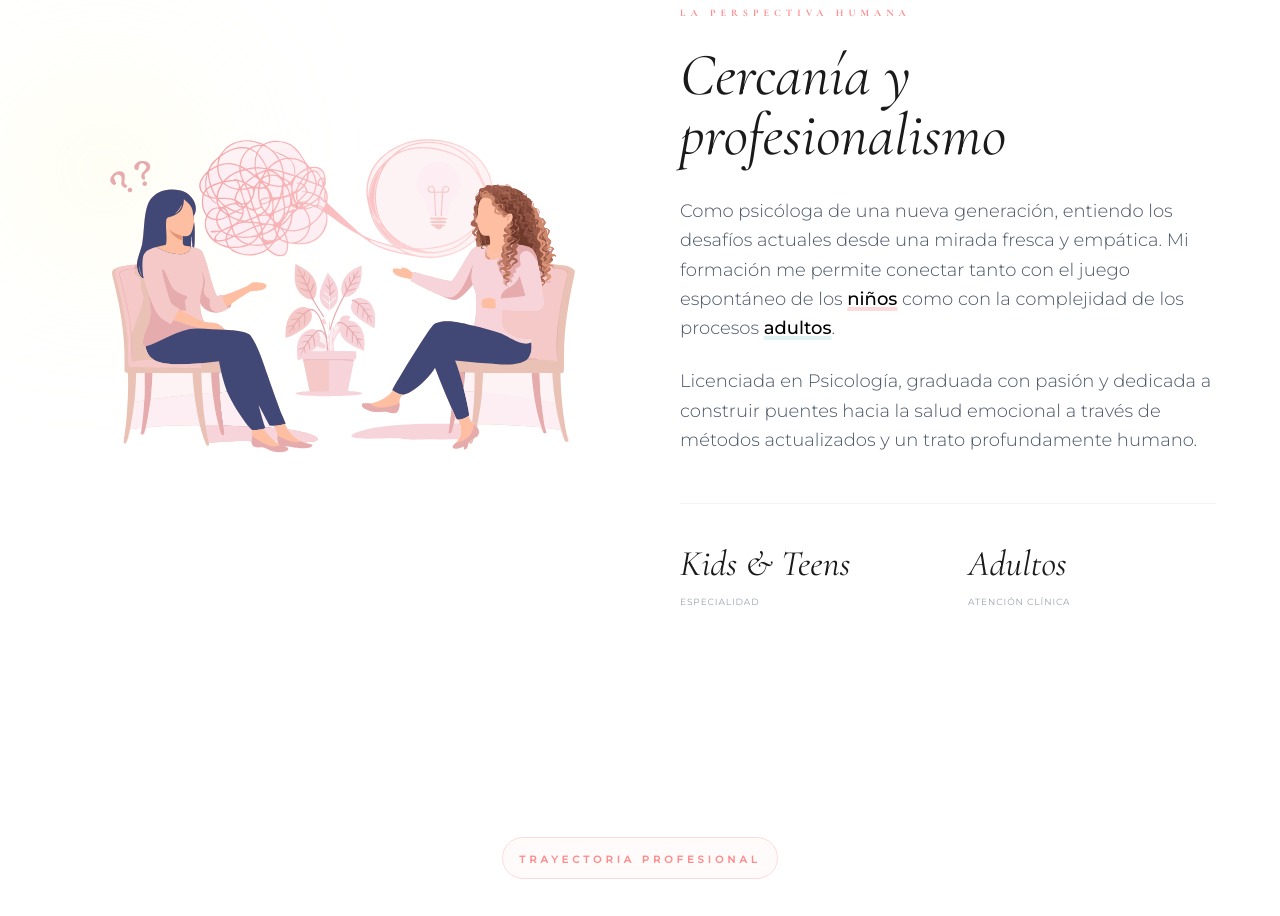
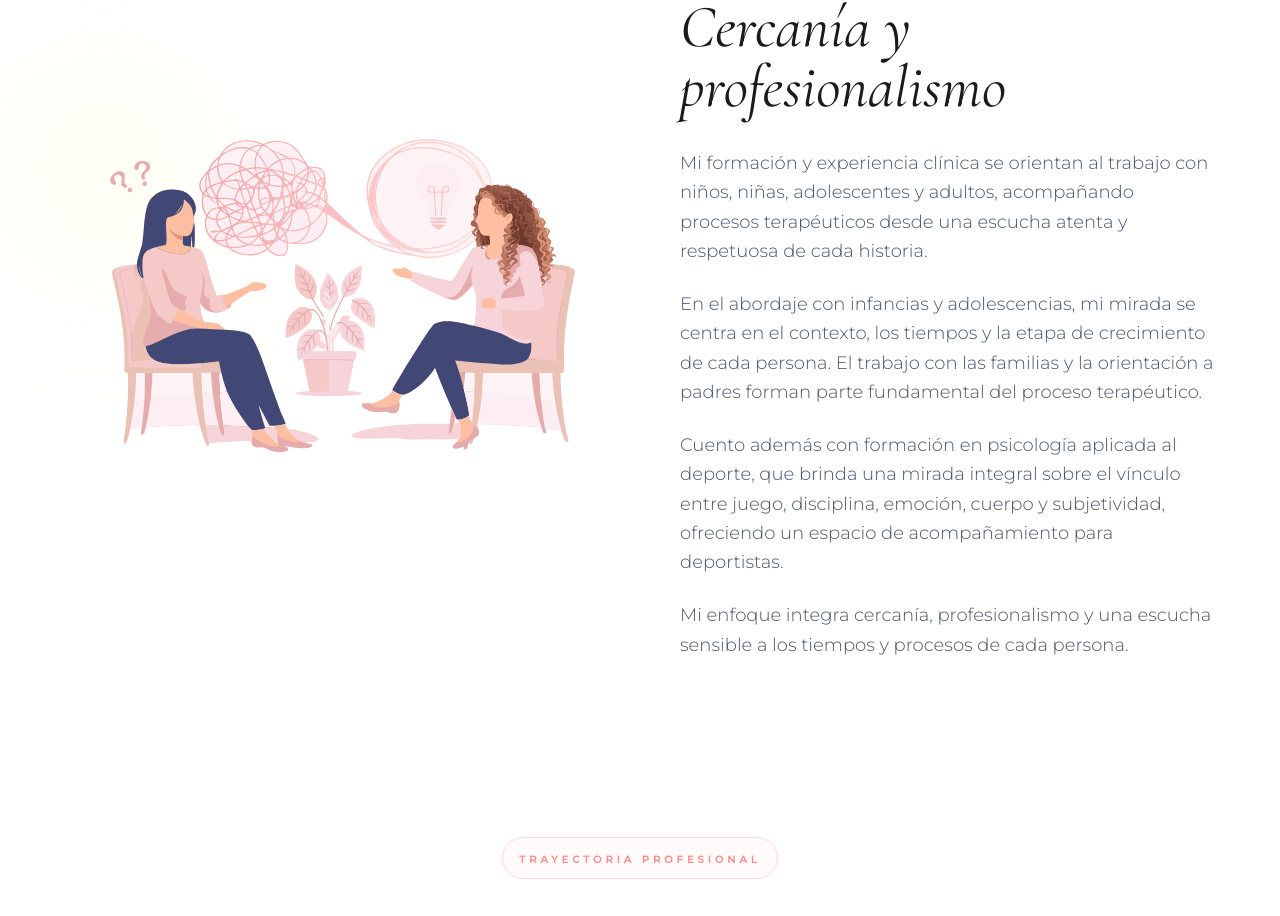
Before and after one commit to danilobassi8/Fiore-landing-page, a React (Vite) app: page / in a window 1280 px wide. Shown: the part 891-1807 px from the top of the page. Built offline with nearby package versions, Linux system fonts and the light colour scheme.

Commit message:
fix about

```diff
--- a/components/views/About.tsx
+++ b/components/views/About.tsx
@@ -21,27 +21,23 @@ const About: React.FC = () => {
             <h3 className="text-5xl md:text-6xl elegant-font mb-8 italic">Cercanía y profesionalismo</h3>
             <div className="space-y-6 text-gray-600 font-light text-lg leading-relaxed">
               <p>
-                Como psicóloga de una nueva generación, entiendo los desafíos actuales desde una mirada fresca y
-                empática. Mi formación me permite conectar tanto con el juego espontáneo de los{' '}
-                <span className="text-black font-medium underline decoration-[#FFDADA] decoration-4">niños</span> como
-                con la complejidad de los procesos{' '}
-                <span className="text-black font-medium underline decoration-[#E0F2F1] decoration-4">adultos</span>.
+                Mi formación y experiencia clínica se orientan al trabajo con niños, niñas, adolescentes y adultos,
+                acompañando procesos terapéuticos desde una escucha atenta y respetuosa de cada historia.
               </p>
               <p>
-                Licenciada en Psicología, graduada con pasión y dedicada a construir puentes hacia la salud emocional a
-                través de métodos actualizados y un trato profundamente humano.
+                En el abordaje con infancias y adolescencias, mi mirada se centra en el contexto, los tiempos y la etapa
+                de crecimiento de cada persona. El trabajo con las familias y la orientación a padres forman parte
+                fundamental del proceso terapéutico.
               </p>
-            </div>
-
-            <div className="grid grid-cols-2 gap-10 mt-12 pt-10 border-t border-gray-100">
-              <div>
-                <span className="block text-4xl elegant-font italic mb-1">Kids & Teens</span>
-                <span className="text-[9px] uppercase tracking-widest text-gray-400">Especialidad</span>
-              </div>
-              <div>
-                <span className="block text-4xl elegant-font italic mb-1">Adultos</span>
-                <span className="text-[9px] uppercase tracking-widest text-gray-400">Atención Clínica</span>
-              </div>
+              <p>
+                Cuento además con formación en psicología aplicada al deporte, que brinda una mirada integral sobre el
+                vínculo entre juego, disciplina, emoción, cuerpo y subjetividad, ofreciendo un espacio de acompañamiento
+                para deportistas.
+              </p>
+              <p>
+                Mi enfoque integra cercanía, profesionalismo y una escucha sensible a los tiempos y procesos de cada
+                persona.
+              </p>
             </div>
           </div>
         </div>
```
